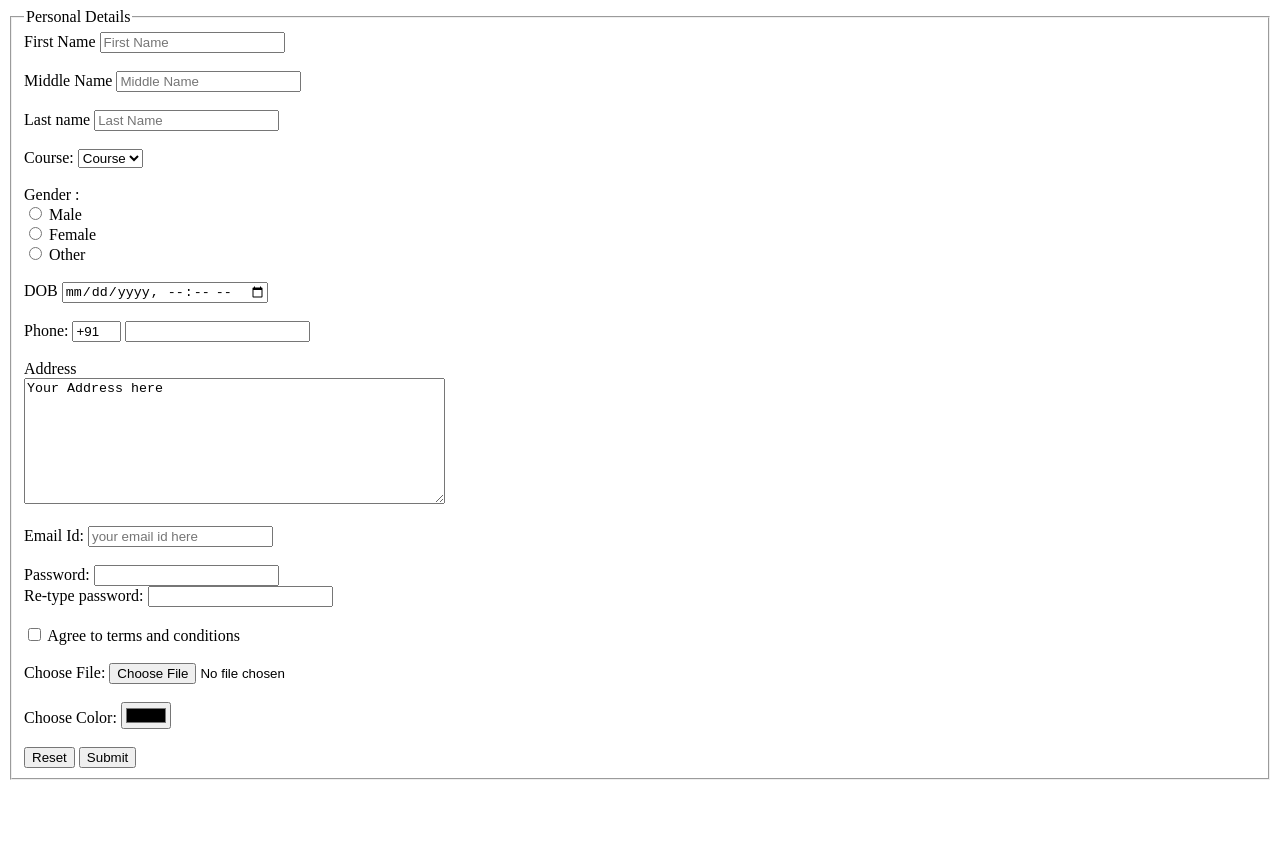
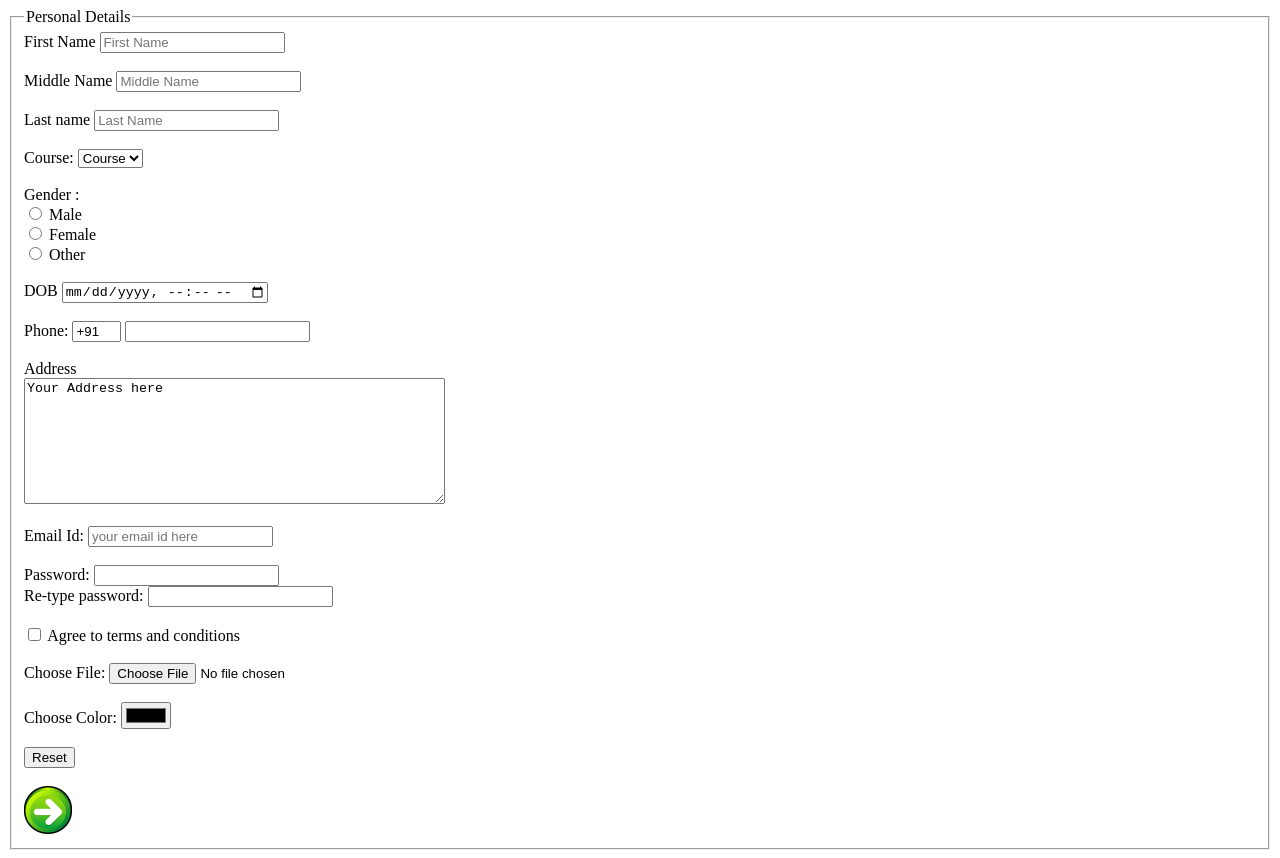
Before and after one commit to code-push-kar/HTML-Classwork-3-Forms, a plain HTML site: page index.html in a window 1280 px wide. Before the commit the page ends 800 px from the top, so only its background shows below. Drawn offline with Linux system fonts and the light colour scheme.

Commit message:
changes in form

```diff
--- a/index.html
+++ b/index.html
@@ -91,7 +91,10 @@
         <br>
         <br>
         <button type="reset">Reset</button>
-        <button type="submit">Submit</button>
+        <br>
+        <br>
+        <input type="image" src="image.png" alt="Submit">
+
 
     </form>
     </fieldset>
```
Also changed, not shown: image.png (added).
